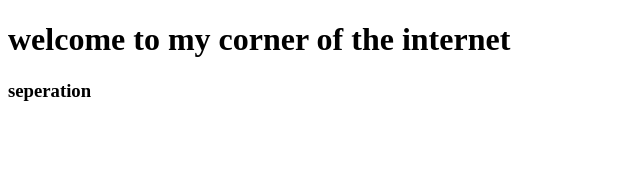
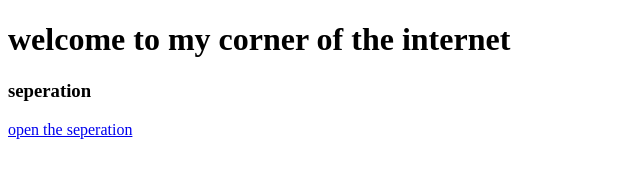
Before and after one commit to KamyarBeigpoor/KamyarBeigpoor.github.io, a plain HTML site: page index.html in a window 1280 px wide. Shown: the whole page, without its empty margins (0-640 px from the left). Drawn offline with Linux system fonts and the light colour scheme.

Commit message:
Update index.html

```diff
--- a/index.html
+++ b/index.html
@@ -8,6 +8,6 @@
     <body>
         <h1>welcome to my corner of the internet</h1>
         <h3>seperation</h3>
-        <a href="seperation/"></a>
+        <a href="seperation/">open the seperation</a>
     </body>
 </html>
```
